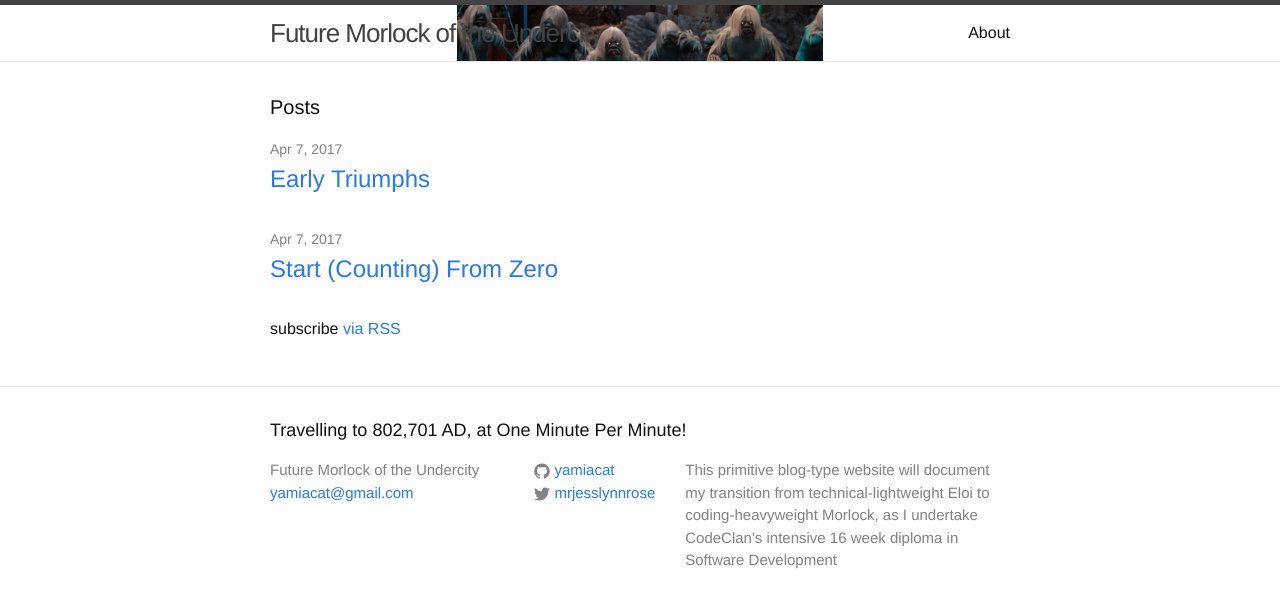
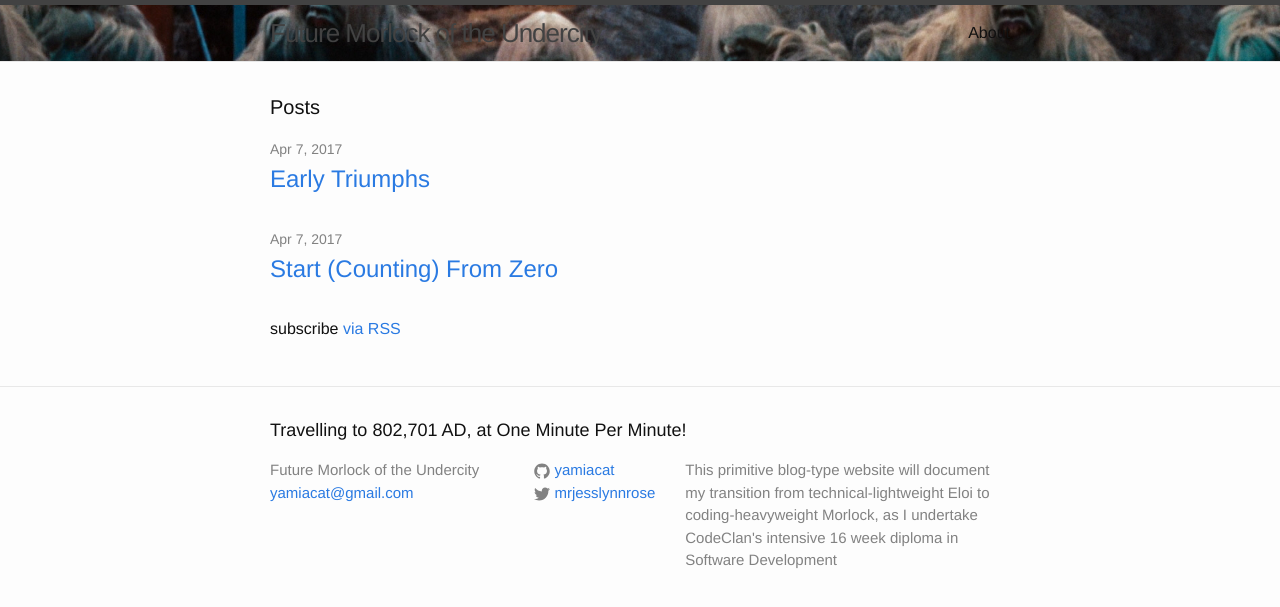
Before and after one commit to yamiacat/yamiacat.github.io, a Jekyll site: the page built from index.html, in a window 1280 px wide. Shown: the top 607 px of the page. Built offline with Jekyll 4.4.1, drawn with Linux system fonts in a browser that asks for light colours.

Commit message:
fix banner image

```diff
--- a/_sass/_layout.scss
+++ b/_sass/_layout.scss
@@ -9,7 +9,7 @@
     // Positioning context for the mobile navigation icon
     position: relative;
     background: url(http://mr.jessica.tech/assets/morlocks-banner.jpg) no-repeat center center;
-    background-size: contain;
+    background-size: cover;
 }
 
 .site-title {
```
